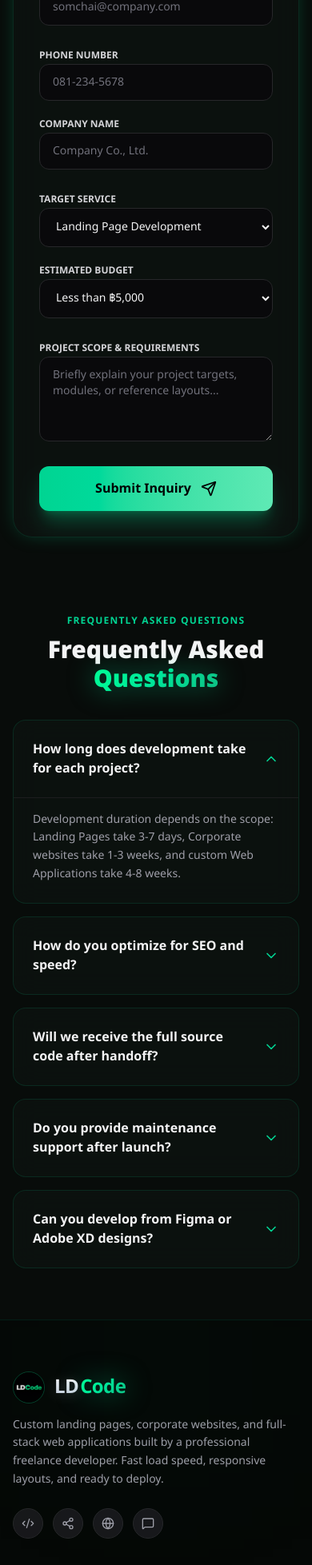
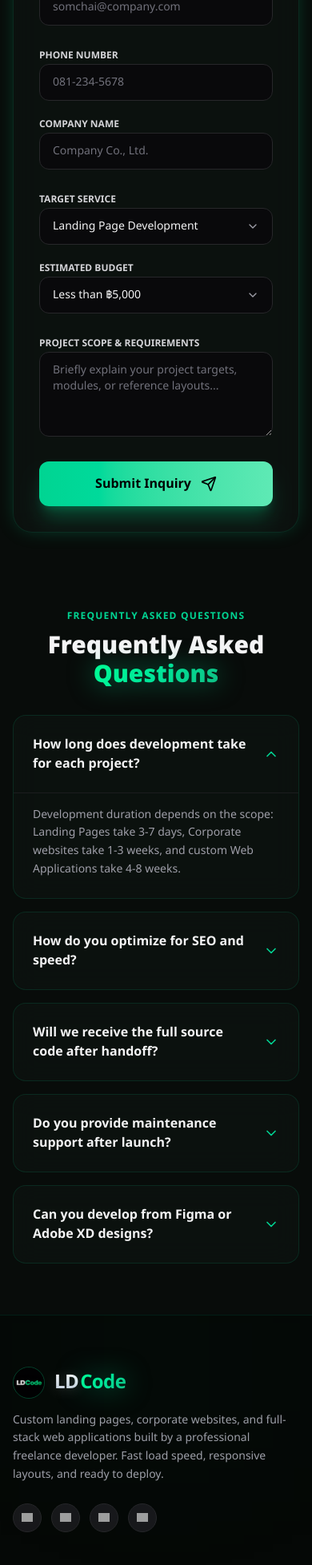
Before and after one commit to LazyDevCode-888/ldcode-website, a Next.js app: page /contact in a window 390 px wide. Shown: the part 1180-3137 px from the top of the page at 80% size. Built offline with nearby package versions, Linux system fonts and the light colour scheme; grey boxes are pictures that could not be loaded.

Commit message:
feat: implement contact page with inquiry form, Web3Forms integration, and home section components

```diff
--- a/app/contact/page.tsx
+++ b/app/contact/page.tsx
@@ -1,6 +1,6 @@
 'use client'
 
-import { useState } from 'react'
+import { useState, useEffect } from 'react'
 import companyData from '@/data/company.json'
 import faqsData from '@/data/faqs.json'
 import { Mail, Phone, MapPin, Send, CheckCircle2, ChevronDown, Clock } from 'lucide-react'
@@ -13,8 +13,8 @@ export default function ContactPage() {
     email: '',
     phone: '',
     company: '',
-    service: 'Web Development',
-    budget: '฿50k - ฿100k',
+    service: 'Landing Page',
+    budget: '< ฿5k',
     message: '',
   })
 
@@ -22,6 +22,18 @@ export default function ContactPage() {
   const [isSubmitting, setIsSubmitting] = useState(false)
   const [submitError, setSubmitError] = useState<string | null>(null)
   const [openFaq, setOpenFaq] = useState<number | null>(0)
+
+  const [isServiceOpen, setIsServiceOpen] = useState(false)
+  const [isBudgetOpen, setIsBudgetOpen] = useState(false)
+
+  useEffect(() => {
+    const handleGlobalClick = () => {
+      setIsServiceOpen(false)
+      setIsBudgetOpen(false)
+    }
+    window.addEventListener('click', handleGlobalClick)
+    return () => window.removeEventListener('click', handleGlobalClick)
+  }, [])
 
   const handleSubmit = async (e: React.FormEvent) => {
     e.preventDefault()
@@ -221,31 +233,104 @@ export default function ContactPage() {
                 <div className="grid grid-cols-1 sm:grid-cols-2 gap-4">
                   <div className="space-y-1.5">
                     <label className="text-xs font-bold uppercase text-zinc-300">{t('ประเภทงานบริการ', 'Target Service')}</label>
-                    <select
-                      value={formData.service}
-                      onChange={(e) => setFormData({ ...formData, service: e.target.value })}
-                      className="w-full bg-zinc-950 border border-zinc-800 rounded-xl px-4 py-3 text-sm text-zinc-100 focus:outline-none focus:border-emerald-400 transition-colors"
-                    >
-                      <option value="Landing Page">Landing Page Development</option>
-                      <option value="Corporate Web">Corporate Website Development</option>
-                      <option value="Web App">Full-Stack Web Application</option>
-                      <option value="Student Project">Student Project Support</option>
-                      <option value="WordPress Optimize">WordPress Customization</option>
-                    </select>
+                    <div className="relative">
+                      <button
+                        type="button"
+                        onClick={(e) => {
+                          e.stopPropagation()
+                          setIsServiceOpen(!isServiceOpen)
+                          setIsBudgetOpen(false)
+                        }}
+                        className={`w-full flex items-center justify-between bg-zinc-950 border rounded-xl px-4 py-3 text-sm text-zinc-100 focus:outline-none transition-colors text-left cursor-pointer ${
+                          isServiceOpen ? 'border-emerald-400 ring-1 ring-emerald-400/30' : 'border-zinc-800 hover:border-zinc-700'
+                        }`}
+                      >
+                        <span>
+                          {formData.service === 'Landing Page' && 'Landing Page Development'}
+                          {formData.service === 'Corporate Web' && 'Corporate Website Development'}
+                          {formData.service === 'Web App' && 'Full-Stack Web Application'}
+                          {formData.service === 'Student Project' && 'Student Project Support'}
+                          {formData.service === 'WordPress Optimize' && 'WordPress Customization'}
+                        </span>
+                        <ChevronDown className={`w-4 h-4 text-zinc-400 transition-transform ${isServiceOpen ? 'rotate-180' : ''}`} />
+                      </button>
+
+                      {isServiceOpen && (
+                        <div className="absolute z-50 mt-2 w-full glass-card bg-zinc-950/95 border border-emerald-500/20 rounded-xl overflow-hidden shadow-2xl py-1">
+                          {[
+                            { value: 'Landing Page', label: 'Landing Page Development' },
+                            { value: 'Corporate Web', label: 'Corporate Website Development' },
+                            { value: 'Web App', label: 'Full-Stack Web Application' },
+                            { value: 'Student Project', label: 'Student Project Support' },
+                            { value: 'WordPress Optimize', label: 'WordPress Customization' },
+                          ].map((opt) => (
+                            <button
+                              key={opt.value}
+                              type="button"
+                              onClick={() => {
+                                setFormData({ ...formData, service: opt.value })
+                                setIsServiceOpen(false)
+                              }}
+                              className={`w-full text-left px-4 py-2.5 text-sm transition-colors hover:bg-emerald-950/40 hover:text-emerald-400 ${
+                                formData.service === opt.value ? 'bg-emerald-950/20 text-emerald-400 font-semibold' : 'text-zinc-300'
+                              }`}
+                            >
+                              {opt.label}
+                            </button>
+                          ))}
+                        </div>
+                      )}
+                    </div>
                   </div>
 
                   <div className="space-y-1.5">
                     <label className="text-xs font-bold uppercase text-zinc-300">{t('งบประมาณประมาณการ', 'Estimated Budget')}</label>
-                    <select
-                      value={formData.budget}
-                      onChange={(e) => setFormData({ ...formData, budget: e.target.value })}
-                      className="w-full bg-zinc-950 border border-zinc-800 rounded-xl px-4 py-3 text-sm text-zinc-100 focus:outline-none focus:border-emerald-400 transition-colors"
-                    >
-                      <option value="< ฿5k">{t('น้อยกว่า ฿5,000', 'Less than ฿5,000')}</option>
-                      <option value="฿5k - ฿15k">฿5,000 - ฿15,000</option>
-                      <option value="฿15k - ฿50k">฿15,000 - ฿50,000</option>
-                      <option value="> ฿50k">{t('มากกว่า ฿50,000', 'More than ฿50,000')}</option>
-                    </select>
+                    <div className="relative">
+                      <button
+                        type="button"
+                        onClick={(e) => {
+                          e.stopPropagation()
+                          setIsBudgetOpen(!isBudgetOpen)
+                          setIsServiceOpen(false)
+                        }}
+                        className={`w-full flex items-center justify-between bg-zinc-950 border rounded-xl px-4 py-3 text-sm text-zinc-100 focus:outline-none transition-colors text-left cursor-pointer ${
+                          isBudgetOpen ? 'border-emerald-400 ring-1 ring-emerald-400/30' : 'border-zinc-800 hover:border-zinc-700'
+                        }`}
+                      >
+                        <span>
+                          {formData.budget === '< ฿5k' && t('น้อยกว่า ฿5,000', 'Less than ฿5,000')}
+                          {formData.budget === '฿5k - ฿15k' && '฿5,000 - ฿15,000'}
+                          {formData.budget === '฿15k - ฿50k' && '฿15,000 - ฿50,000'}
+                          {formData.budget === '> ฿50k' && t('มากกว่า ฿50,000', 'More than ฿50,000')}
+                        </span>
+                        <ChevronDown className={`w-4 h-4 text-zinc-400 transition-transform ${isBudgetOpen ? 'rotate-180' : ''}`} />
+                      </button>
+
+                      {isBudgetOpen && (
+                        <div className="absolute z-50 mt-2 w-full glass-card bg-zinc-950/95 border border-emerald-500/20 rounded-xl overflow-hidden shadow-2xl py-1">
+                          {[
+                            { value: '< ฿5k', label: t('น้อยกว่า ฿5,000', 'Less than ฿5,000') },
+                            { value: '฿5k - ฿15k', label: '฿5,000 - ฿15,000' },
+                            { value: '฿15k - ฿50k', label: '฿15,000 - ฿50,000' },
+                            { value: '> ฿50k', label: t('มากกว่า ฿50,000', 'More than ฿50,000') },
+                          ].map((opt) => (
+                            <button
+                              key={opt.value}
+                              type="button"
+                              onClick={() => {
+                                setFormData({ ...formData, budget: opt.value })
+                                setIsBudgetOpen(false)
+                              }}
+                              className={`w-full text-left px-4 py-2.5 text-sm transition-colors hover:bg-emerald-950/40 hover:text-emerald-400 ${
+                                formData.budget === opt.value ? 'bg-emerald-950/20 text-emerald-400 font-semibold' : 'text-zinc-300'
+                              }`}
+                            >
+                              {opt.label}
+                            </button>
+                          ))}
+                        </div>
+                      )}
+                    </div>
                   </div>
                 </div>
 
--- a/components/home/HeroSection.tsx
+++ b/components/home/HeroSection.tsx
@@ -4,41 +4,127 @@ import { useEffect, useRef } from 'react'
 import Link from 'next/link'
 import { motion } from 'framer-motion'
 import gsap from 'gsap'
-import { ArrowRight, Code2, Sparkles, } from 'lucide-react'
+import { ArrowRight, Code2, Sparkles } from 'lucide-react'
 import companyData from '@/data/company.json'
 import { useLanguage } from '@/lib/LanguageContext'
 
 export default function HeroSection() {
-  const titleRef = useRef<HTMLHeadingElement>(null)
   const containerRef = useRef<HTMLDivElement>(null)
+  const spotlightRef = useRef<HTMLDivElement>(null)
   const { t } = useLanguage()
 
   useEffect(() => {
-    if (titleRef.current) {
-      gsap.fromTo(
-        titleRef.current,
-        { opacity: 0, y: 30 },
-        { opacity: 1, y: 0, duration: 1, ease: 'power3.out', delay: 0.2 }
-      )
+    const handleMouseMove = (e: MouseEvent) => {
+      if (!containerRef.current || !spotlightRef.current) return
+      const rect = containerRef.current.getBoundingClientRect()
+      const x = e.clientX - rect.left
+      const y = e.clientY - rect.top
+
+      // Spotlight position tracking with smooth GSAP transition
+      gsap.to(spotlightRef.current, {
+        x: x - 250,
+        y: y - 250,
+        duration: 0.6,
+        ease: 'power2.out',
+      })
     }
+
+    window.addEventListener('mousemove', handleMouseMove)
+    return () => window.removeEventListener('mousemove', handleMouseMove)
   }, [])
 
+  // Create coordinates for floating particles
+  const particles = [
+    { id: 1, size: 4, x: 10, y: 80, duration: 15, delay: 0 },
+    { id: 2, size: 6, x: 25, y: 40, duration: 18, delay: 2 },
+    { id: 3, size: 3, x: 45, y: 90, duration: 14, delay: 1 },
+    { id: 4, size: 8, x: 70, y: 30, duration: 22, delay: 4 },
+    { id: 5, size: 5, x: 85, y: 70, duration: 16, delay: 3 },
+    { id: 6, size: 4, x: 15, y: 20, duration: 20, delay: 5 },
+    { id: 7, size: 7, x: 60, y: 80, duration: 19, delay: 2.5 },
+    { id: 8, size: 5, x: 90, y: 15, duration: 17, delay: 1.5 },
+  ]
+
+  const containerVariants = {
+    hidden: { opacity: 0 },
+    visible: {
+      opacity: 1,
+      transition: {
+        staggerChildren: 0.12,
+        delayChildren: 0.1,
+      },
+    },
+  }
+
+  const itemVariants = {
+    hidden: { opacity: 0, y: 30 },
+    visible: {
+      opacity: 1,
+      y: 0,
+      transition: {
+        type: 'spring' as const,
+        stiffness: 80,
+        damping: 15,
+      },
+    },
+  }
+
   return (
-    <section ref={containerRef} className="relative min-h-[90vh] flex flex-col justify-center items-center py-20 px-4 sm:px-6 lg:px-8 overflow-hidden">
+    <section
+      ref={containerRef}
+      className="relative min-h-[95vh] flex flex-col justify-center items-center py-24 px-4 sm:px-6 lg:px-8 overflow-hidden"
+    >
       {/* Background Decorative Glow Gradients */}
-      <div className="absolute top-1/4 left-1/2 -translate-x-1/2 -translate-y-1/2 w-[600px] h-[600px] bg-emerald-500/10 rounded-full blur-[140px] pointer-events-none" />
+      <div className="absolute top-1/4 left-1/2 -translate-x-1/2 -translate-y-1/2 w-[700px] h-[700px] bg-emerald-500/10 rounded-full blur-[160px] pointer-events-none" />
       <div className="absolute top-10 left-10 w-72 h-72 bg-emerald-600/5 rounded-full blur-[100px] pointer-events-none" />
       <div className="absolute bottom-10 right-10 w-96 h-96 bg-emerald-400/5 rounded-full blur-[120px] pointer-events-none" />
 
+      {/* Spotlight Cursor Follower */}
+      <div
+        ref={spotlightRef}
+        className="absolute top-0 left-0 w-[500px] h-[500px] bg-emerald-500/12 blur-[120px] rounded-full pointer-events-none mix-blend-screen hidden md:block"
+        style={{ transform: 'translate3d(-999px, -999px, 0)' }}
+      />
+
       {/* Grid Pattern */}
-      <div className="absolute inset-0 bg-[linear-gradient(to_right,#141c1815_1px,transparent_1px),linear-gradient(to_bottom,#141c1815_1px,transparent_1px)] bg-[size:4rem_4rem] [mask-image:radial-gradient(ellipse_60%_50%_at_50%_40%,#000_70%,transparent_100%)] pointer-events-none" />
+      <div className="absolute inset-0 bg-[linear-gradient(to_right,#141c1815_1px,transparent_1px),linear-gradient(to_bottom,#141c1815_1px,transparent_1px)] bg-[size:4rem_4rem] [mask-image:radial-gradient(ellipse_60%_50%_at_50%_40%,#000_80%,transparent_100%)] pointer-events-none" />
 
-      <div className="relative z-10 max-w-5xl mx-auto text-center space-y-8">
+      {/* Floating Particles in Background */}
+      <div className="absolute inset-0 overflow-hidden pointer-events-none">
+        {particles.map((p) => (
+          <motion.div
+            key={p.id}
+            className="absolute rounded-full bg-emerald-400/20"
+            style={{
+              width: p.size,
+              height: p.size,
+              left: `${p.x}%`,
+              top: `${p.y}%`,
+            }}
+            animate={{
+              y: [0, -120, 0],
+              x: [0, Math.random() * 40 - 20, 0],
+              opacity: [0.1, 0.6, 0.1],
+            }}
+            transition={{
+              duration: p.duration,
+              repeat: Infinity,
+              delay: p.delay,
+              ease: "easeInOut",
+            }}
+          />
+        ))}
+      </div>
+
+      <motion.div
+        variants={containerVariants}
+        initial="hidden"
+        animate="visible"
+        className="relative z-10 max-w-5xl mx-auto text-center space-y-8"
+      >
         {/* Floating Badge */}
         <motion.div
-          initial={{ opacity: 0, scale: 0.9 }}
-          animate={{ opacity: 1, scale: 1 }}
-          transition={{ duration: 0.5 }}
+          variants={itemVariants}
           className="inline-flex items-center gap-2 px-4 py-2 rounded-full glass-card border border-emerald-500/30 text-emerald-300 text-xs sm:text-sm font-medium shadow-lg shadow-emerald-950/40"
         >
           <Sparkles className="w-4 h-4 text-emerald-400 animate-pulse" />
@@ -47,42 +133,49 @@ export default function HeroSection() {
         </motion.div>
 
         {/* Hero Title */}
-        <h1 ref={titleRef} className="text-4xl sm:text-6xl lg:text-7xl font-extrabold tracking-tight leading-[1.1]">
+        <motion.h1
+          variants={itemVariants}
+          className="text-4xl sm:text-6xl lg:text-7xl font-extrabold tracking-tight leading-[1.1]"
+        >
           {t('พัฒนาเว็บไซต์ชิ้นเอกเพื่อ', 'Architecting High-Performance')} <br className="hidden sm:inline" />
-          <span className="text-ld">{t('ธุรกิจและเป้าหมายของคุณ', 'Digital Platforms')}</span> {t('ร่วมกับ', 'with')}{' '}
-          <span className="text-code relative">
+          <span className="bg-gradient-to-r from-emerald-400 via-emerald-300 to-teal-400 bg-clip-text text-transparent">{t('ธุรกิจและเป้าหมายของคุณ', 'Digital Platforms')}</span> {t('ร่วมกับ', 'with')}{' '}
+          <span className="text-code relative inline-block">
             LDCode
-            <svg className="absolute -bottom-2 left-0 w-full h-3 text-emerald-400/40" viewBox="0 0 100 20" preserveAspectRatio="none">
+            <svg className="absolute -bottom-2 left-0 w-full h-3 text-emerald-400/50" viewBox="0 0 100 20" preserveAspectRatio="none">
               <path d="M0 15 Q 50 0, 100 15" stroke="currentColor" strokeWidth="4" fill="none" />
             </svg>
           </span>
-        </h1>
+        </motion.h1>
 
         {/* Subtitle */}
-        <p className="max-w-3xl mx-auto text-base sm:text-xl text-zinc-400 font-normal leading-relaxed">
+        <motion.p
+          variants={itemVariants}
+          className="max-w-3xl mx-auto text-base sm:text-xl text-zinc-400 font-normal leading-relaxed"
+        >
           {t(companyData.description)}
-        </p>
+        </motion.p>
 
         {/* CTA Buttons */}
-        <div className="flex flex-col sm:flex-row items-center justify-center gap-4 pt-4">
+        <motion.div
+          variants={itemVariants}
+          className="flex flex-col sm:flex-row items-center justify-center gap-4 pt-4"
+        >
           <Link
             href="/contact"
-            className="w-full sm:w-auto inline-flex items-center justify-center gap-3 px-8 py-4 rounded-full text-base font-bold text-black bg-gradient-to-r from-emerald-400 via-emerald-300 to-emerald-400 hover:from-emerald-300 hover:to-emerald-400 transition-all duration-300 shadow-xl shadow-emerald-500/30 hover:shadow-emerald-400/50 hover:scale-[1.03]"
+            className="w-full sm:w-auto inline-flex items-center justify-center gap-3 px-8 py-4 rounded-full text-base font-bold text-black bg-gradient-to-r from-emerald-400 via-emerald-300 to-emerald-400 hover:from-emerald-300 hover:to-emerald-400 transition-all duration-300 shadow-xl shadow-emerald-500/30 hover:shadow-emerald-400/50 hover:scale-[1.04]"
           >
             <span>{t('เริ่มโครงการของคุณ', 'Start Your Project')}</span>
             <ArrowRight className="w-5 h-5" />
           </Link>
           <Link
             href="/portfolio"
-            className="w-full sm:w-auto inline-flex items-center justify-center gap-3 px-8 py-4 rounded-full text-base font-semibold text-zinc-200 glass-card hover:bg-zinc-800/80 border border-emerald-500/30 hover:border-emerald-400/60 transition-all duration-300"
+            className="w-full sm:w-auto inline-flex items-center justify-center gap-3 px-8 py-4 rounded-full text-base font-semibold text-zinc-200 glass-card hover:bg-zinc-800/80 border border-emerald-500/30 hover:border-emerald-400/60 transition-all duration-300 hover:scale-[1.04]"
           >
             <Code2 className="w-5 h-5 text-emerald-400" />
             <span>{t('สำรวจผลงานล่าสุด', 'Explore Portfolio')}</span>
           </Link>
-        </div>
-
-
-      </div>
+        </motion.div>
+      </motion.div>
     </section>
   )
 }
--- a/components/home/ServicePreview.tsx
+++ b/components/home/ServicePreview.tsx
@@ -4,6 +4,7 @@ import Link from 'next/link'
 import servicesData from '@/data/services.json'
 import { Globe, Building2, Database, GraduationCap, Settings, ArrowRight, CheckCircle2 } from 'lucide-react'
 import { useLanguage } from '@/lib/LanguageContext'
+import { motion } from 'framer-motion'
 
 const iconMap: Record<string, React.ReactNode> = {
   Globe: <Globe className="w-8 h-8 text-emerald-400" />,
@@ -16,9 +17,28 @@ const iconMap: Record<string, React.ReactNode> = {
 export default function ServicePreview() {
   const { t } = useLanguage()
 
+  const cardVariants = {
+    hidden: { opacity: 0, y: 40 },
+    visible: {
+      opacity: 1,
+      y: 0,
+      transition: {
+        type: 'spring' as const,
+        stiffness: 80,
+        damping: 15,
+      },
+    },
+  }
+
   return (
     <section className="py-24 px-4 sm:px-6 lg:px-8 max-w-7xl mx-auto">
-      <div className="text-center space-y-4 mb-16">
+      <motion.div
+        initial={{ opacity: 0, y: 30 }}
+        whileInView={{ opacity: 1, y: 0 }}
+        viewport={{ once: true }}
+        transition={{ duration: 0.6 }}
+        className="text-center space-y-4 mb-16"
+      >
         <h2 className="text-xs sm:text-sm font-bold uppercase tracking-widest text-emerald-400">
           {t('บริการของเรา', 'Our Services')}
         </h2>
@@ -32,12 +52,27 @@ export default function ServicePreview() {
             'Custom web designs, modern layouts, responsive viewports, and zero-downtime deployment at friendly prices.'
           )}
         </p>
-      </div>
+      </motion.div>
 
-      <div className="grid grid-cols-1 md:grid-cols-2 lg:grid-cols-3 gap-8">
+      <motion.div
+        initial="hidden"
+        whileInView="visible"
+        viewport={{ once: true, margin: '-50px' }}
+        variants={{
+          hidden: { opacity: 0 },
+          visible: {
+            opacity: 1,
+            transition: {
+              staggerChildren: 0.1,
+            },
+          },
+        }}
+        className="grid grid-cols-1 md:grid-cols-2 lg:grid-cols-3 gap-8"
+      >
         {servicesData.map((service) => (
-          <div
+          <motion.div
             key={service.id}
+            variants={cardVariants}
             className="group relative glass-card p-8 rounded-3xl border border-emerald-500/20 glow-emerald-hover flex flex-col justify-between"
           >
             <div>
@@ -81,9 +116,9 @@ export default function ServicePreview() {
               <span>{t('ดูรายละเอียดเพิ่มเติม', 'View Details')}</span>
               <ArrowRight className="w-4 h-4 group-hover:translate-x-1 transition-transform" />
             </Link>
-          </div>
+          </motion.div>
         ))}
-      </div>
+      </motion.div>
     </section>
   )
 }
--- a/components/layout/Footer.tsx
+++ b/components/layout/Footer.tsx
@@ -3,7 +3,7 @@
 import Link from 'next/link'
 import Image from 'next/image'
 import companyData from '@/data/company.json'
-import { Mail, Phone, MapPin, Share2, Globe, MessageSquare, Code2 } from 'lucide-react'
+import { Mail, Phone, MapPin } from 'lucide-react'
 import { useLanguage } from '@/lib/LanguageContext'
 
 export default function Footer() {
@@ -36,17 +36,21 @@ export default function Footer() {
               {t(companyData.description)}
             </p>
             <div className="flex items-center gap-3 pt-2">
-              <a href={companyData.socials.github} target="_blank" rel="noreferrer" className="p-2.5 rounded-full bg-zinc-900 text-zinc-400 hover:text-emerald-400 hover:bg-emerald-950/50 border border-zinc-800 transition-colors" title="GitHub">
-                <Code2 className="w-4 h-4" />
+              {/* TikTok */}
+              <a href={companyData.socials.tiktok} target="_blank" rel="noreferrer" className="p-2.5 rounded-full bg-zinc-900 text-zinc-400 hover:text-emerald-400 hover:bg-emerald-950/50 border border-zinc-800 transition-colors flex items-center justify-center w-9 h-9" title="TikTok">
+                <img src="https://cdn.simpleicons.org/tiktok/a1a1aa" alt="TikTok" className="w-4 h-4 object-contain" />
               </a>
-              <a href={companyData.socials.linkedin} target="_blank" rel="noreferrer" className="p-2.5 rounded-full bg-zinc-900 text-zinc-400 hover:text-emerald-400 hover:bg-emerald-950/50 border border-zinc-800 transition-colors" title="LinkedIn">
-                <Share2 className="w-4 h-4" />
+              {/* Instagram */}
+              <a href={companyData.socials.instagram} target="_blank" rel="noreferrer" className="p-2.5 rounded-full bg-zinc-900 text-zinc-400 hover:text-emerald-400 hover:bg-emerald-950/50 border border-zinc-800 transition-colors flex items-center justify-center w-9 h-9" title="Instagram">
+                <img src="https://cdn.simpleicons.org/instagram/a1a1aa" alt="Instagram" className="w-4 h-4 object-contain" />
               </a>
-              <a href={companyData.socials.facebook} target="_blank" rel="noreferrer" className="p-2.5 rounded-full bg-zinc-900 text-zinc-400 hover:text-emerald-400 hover:bg-emerald-950/50 border border-zinc-800 transition-colors" title="Facebook">
-                <Globe className="w-4 h-4" />
+              {/* Facebook */}
+              <a href={companyData.socials.facebook} target="_blank" rel="noreferrer" className="p-2.5 rounded-full bg-zinc-900 text-zinc-400 hover:text-emerald-400 hover:bg-emerald-950/50 border border-zinc-800 transition-colors flex items-center justify-center w-9 h-9" title="Facebook">
+                <img src="https://cdn.simpleicons.org/facebook/a1a1aa" alt="Facebook" className="w-4 h-4 object-contain" />
               </a>
-              <a href={companyData.socials.twitter} target="_blank" rel="noreferrer" className="p-2.5 rounded-full bg-zinc-900 text-zinc-400 hover:text-emerald-400 hover:bg-emerald-950/50 border border-zinc-800 transition-colors" title="Twitter">
-                <MessageSquare className="w-4 h-4" />
+              {/* YouTube */}
+              <a href={companyData.socials.youtube} target="_blank" rel="noreferrer" className="p-2.5 rounded-full bg-zinc-900 text-zinc-400 hover:text-emerald-400 hover:bg-emerald-950/50 border border-zinc-800 transition-colors flex items-center justify-center w-9 h-9" title="YouTube">
+                <img src="https://cdn.simpleicons.org/youtube/a1a1aa" alt="YouTube" className="w-4 h-4 object-contain" />
               </a>
             </div>
           </div>
--- a/components/seo/JsonLd.tsx
+++ b/components/seo/JsonLd.tsx
@@ -22,10 +22,10 @@ export default function JsonLd() {
       email: companyData.contact.email,
     },
     sameAs: [
-      companyData.socials.github,
+      companyData.socials.tiktok,
+      companyData.socials.instagram,
       companyData.socials.facebook,
-      companyData.socials.linkedin,
-      companyData.socials.twitter,
+      companyData.socials.youtube,
     ],
   }
 
--- a/data/company.json
+++ b/data/company.json
@@ -24,9 +24,9 @@
     }
   },
   "socials": {
-    "github": "https://github.com",
+    "tiktok": "https://tiktok.com",
+    "instagram": "https://instagram.com",
     "facebook": "https://facebook.com",
-    "linkedin": "https://linkedin.com",
-    "twitter": "https://twitter.com"
+    "youtube": "https://youtube.com"
   }
 }
```
Also changed, not shown: components/home/ProjectShowcase.tsx (+18 -4 lines).
